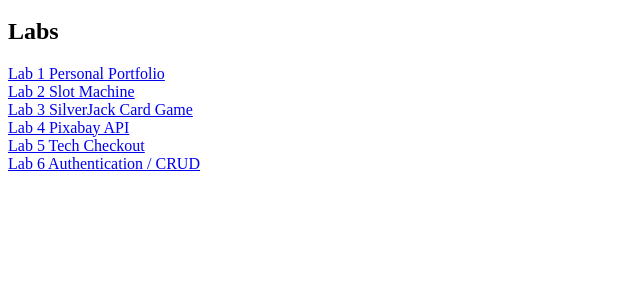
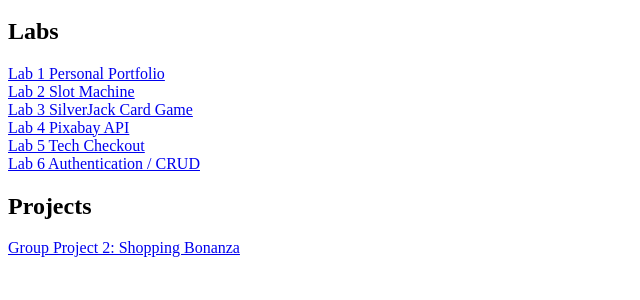
Before and after one commit to loca5609/class, a PHP site: page / in a window 1280 px wide. Shown: the part 183-483 px from the top of the page, without its empty margins (0-640 px from the left). Run offline with PHP 8.4, Linux system fonts and the light colour scheme.

Commit message:
always forget to update main index.php

```diff
--- a/index.php
+++ b/index.php
@@ -16,5 +16,7 @@
      <a href="labs/lab4/index.php">Lab 4 Pixabay API</a> <br/>
      <a href="labs/lab5/index.php">Lab 5 Tech Checkout</a> <br/>
      <a href="labs/lab6/index.php">Lab 6 Authentication / CRUD</a> <br/>
+     <h2>Projects</h2>
+     <a href="groupProject2/index.php">Group Project 2: Shopping Bonanza</a> <br/>
     </body>
 </html>
```
